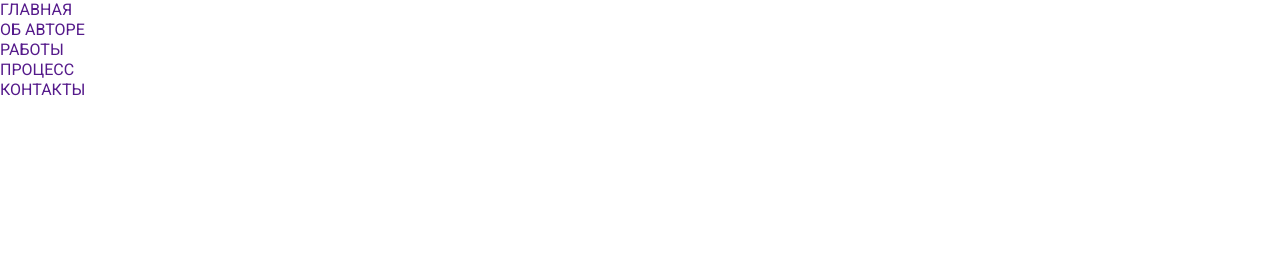
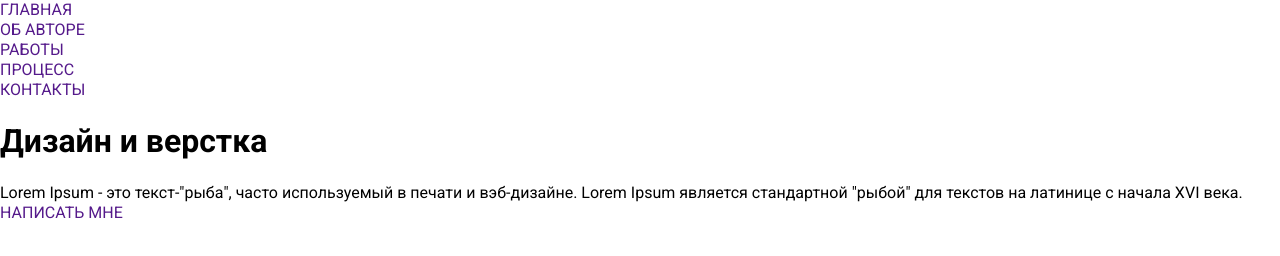
Before and after one commit to rojs73/lesson9, a plain HTML site: page index.html in a window 1280 px wide. Drawn offline with Linux system fonts and the light colour scheme.

```diff
--- a/index.html
+++ b/index.html
@@ -33,7 +33,11 @@
             <a class="navbar__link"href="">КОНТАКТЫ</a>
           </li>
       </ol>
-      <div class="content"></div>
+      <div class="content">
+        <h1 class="content__title">Дизайн и верстка</h1>
+        <p class="content__description">Lorem Ipsum - это текст-"рыба", часто используемый в печати и вэб-дизайне. Lorem Ipsum является стандартной "рыбой" для текстов на латинице с начала XVI века.</p>
+        <a class="content__link" href="">НАПИСАТЬ МНЕ</a>
+      </div>
     </div>
   </header>
 
```
